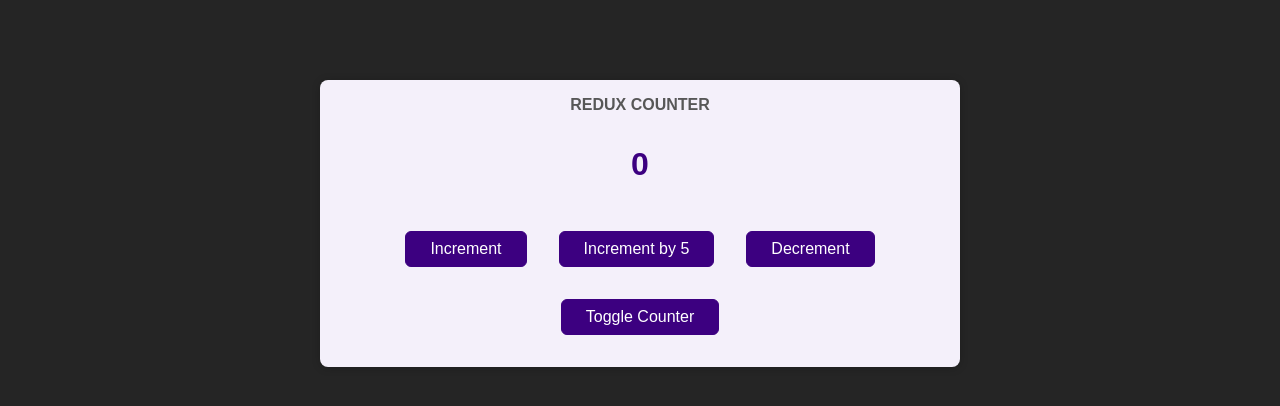
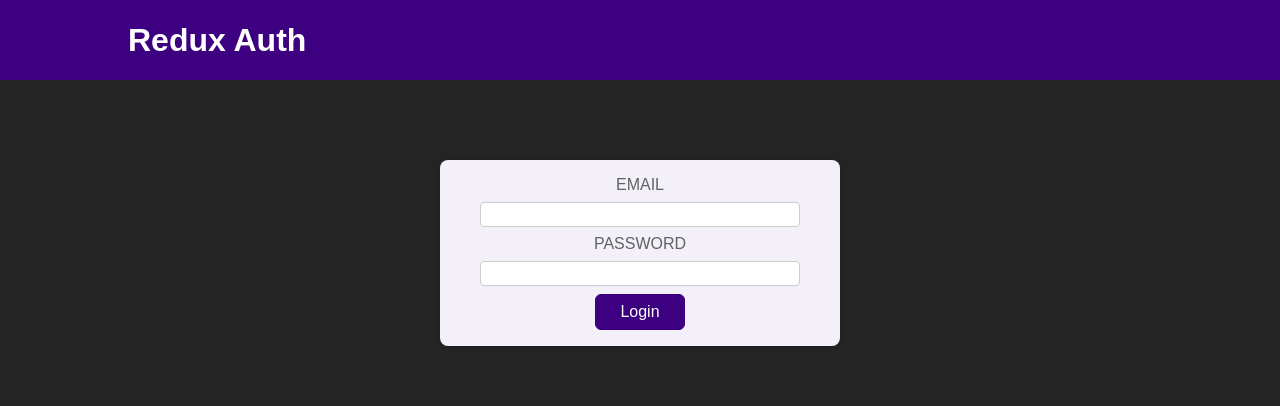
Before and after one commit to minhquangkid/React_new, a React (Create React App) app: page / in a window 1280 px wide. Shown: the top 406 px of the page. Built offline with nearby package versions, Linux system fonts and the light colour scheme.

Commit message:
xong lab16.10

```diff
--- a/package.json
+++ b/package.json
@@ -3,6 +3,7 @@
   "version": "0.1.0",
   "private": true,
   "dependencies": {
+    "@reduxjs/toolkit": "^1.8.5",
     "@testing-library/jest-dom": "^5.11.9",
     "@testing-library/react": "^11.2.5",
     "@testing-library/user-event": "^12.6.3",
--- a/src/App.js
+++ b/src/App.js
@@ -1,10 +1,25 @@
+import { Fragment } from "react";
 import Counter from "./components/Counter";
+import Headers from "./components/Header";
+import Auth from "./components/Auth";
+import { useSelector } from "react-redux";
+import UserProfile from "./components/UserProfile";
 // nhập npm install
 
 // tiếp theo nhập npm install redux react-redux (vì redux nó được dùng ko chỉ trong react mà còn ở các ngôn ngữ khác nên ở đây ta chỉ cài cho react, vì vậy phải thêm vô react-redux)
 
+//npm install @reduxjs/toolkit để cài toolkit
 function App() {
-  return <Counter />;
+  const isAuth = useSelector((state) => state.auth.isAuthenticated);
+
+  return (
+    <Fragment>
+      <Headers />
+      {!isAuth && <Auth />}
+      {isAuth && <UserProfile />}
+      {isAuth && <Counter />}
+    </Fragment>
+  );
 }
 
 export default App;
--- a/src/components/Auth.js
+++ b/src/components/Auth.js
@@ -1,17 +1,56 @@
-import classes from './Auth.module.css';
+import classes from "./Auth.module.css";
+import { useDispatch } from "react-redux";
+import { authActions } from "../store/auth";
+import { useState } from "react";
 
 const Auth = () => {
+  const [emailValid, setEmailValid] = useState(false);
+  const [passValid, setPassValid] = useState(false);
+
+  const emailHandle = (e) => {
+    // console.log(e.target.value);
+    if (e.target.value.includes("@")) {
+      // console.log(e.target.value);
+      setEmailValid(true);
+    } else {
+      // console.log(e.target.value);
+      setEmailValid(false);
+    }
+  };
+
+  const passHandle = (e) => {
+    // console.log(e.target.value);
+    if (e.target.value.length !== 0) {
+      // console.log(e.target.value);
+      setPassValid(true);
+    } else {
+      // console.log(e.target.value);
+
+      setPassValid(false);
+    }
+  };
+
+  const dispatch = useDispatch();
+
+  const loginHandler = (event) => {
+    event.preventDefault();
+
+    if (emailValid && passValid) {
+      dispatch(authActions.login());
+    } else return;
+  };
+
   return (
     <main className={classes.auth}>
       <section>
-        <form>
+        <form onSubmit={loginHandler}>
           <div className={classes.control}>
-            <label htmlFor='email'>Email</label>
-            <input type='email' id='email' />
+            <label htmlFor="email">Email</label>
+            <input type="email" id="email" onChange={emailHandle} />
           </div>
           <div className={classes.control}>
-            <label htmlFor='password'>Password</label>
-            <input type='password' id='password' />
+            <label htmlFor="password">Password</label>
+            <input type="password" id="password" onChange={passHandle} />
           </div>
           <button>Login</button>
         </form>
--- a/src/components/Counter.js
+++ b/src/components/Counter.js
@@ -4,31 +4,34 @@
 // cái nào có chữ use là hook thì dùng cho function component, còn connect thì dùng cho cả function lẫn class đều dc nhưng dùng cho class tốt hơn
 
 import { Component } from "react";
+import { counterActions } from "../store/counter";
 
 const Counter = () => {
   const dispatch = useDispatch();
   // useDispatch là hàm gửi đi hành động trong redux
-  const counter = useSelector((state) => state.counter);
-  const show = useSelector((state) => state.showCounter);
+  const counter = useSelector((state) => state.counter.counter);
+  //
+  const show = useSelector((state) => state.counter.showCounter);
   // useSelector dùng để lấy state từ store ra sài
   // useSelector đã tích hợp sẵn subscription, nên component Counter sẽ được cập nhật tự động, và nhận được counter mới nhất bất cứ khi nào dữ liệu đó thay đổi trong Redux store
   // Những thay đổi đối với Redux store sẽ khiến cho component này chạy lại
 
   const IncrementHandler = () => {
-    dispatch({ type: "increment" });
+    dispatch(counterActions.increment());
   };
 
   const increaseHandler = () => {
-    dispatch({ type: "increase", amount: 5 });
+    dispatch(counterActions.increase(10));
   };
+  // truyền giá trị bổ sung thêm là 10 vào
   // thuộc tính bổ sung thêm như amount ta gọi là payload
 
   const DecrementHandler = () => {
-    dispatch({ type: "decrement" });
+    dispatch(counterActions.decrement());
   };
 
   const toggleCounterHandler = () => {
-    dispatch({ type: "toggle" });
+    dispatch(counterActions.toggleCounter());
   };
 
   return (
@@ -37,7 +40,7 @@
       {show && <div className={classes.value}>{counter}</div>}
       <div>
         <button onClick={IncrementHandler}>Increment</button>
-        <button onClick={increaseHandler}>Increment by 5</button>
+        <button onClick={increaseHandler}>Increment by 10</button>
         <button onClick={DecrementHandler}>Decrement</button>
       </div>
       <button onClick={toggleCounterHandler}>Toggle Counter</button>
--- a/src/components/Header.js
+++ b/src/components/Header.js
@@ -1,22 +1,34 @@
-import classes from './Header.module.css';
+import classes from "./Header.module.css";
+import { useSelector, useDispatch } from "react-redux";
+import { authActions } from "../store/auth";
 
 const Header = () => {
+  const dispatch = useDispatch();
+
+  const isAuth = useSelector((state) => state.auth.isAuthenticated);
+
+  const logoutHandler = () => {
+    dispatch(authActions.logout());
+  };
+
   return (
     <header className={classes.header}>
       <h1>Redux Auth</h1>
+      {isAuth && (
         <nav>
           <ul>
             <li>
-            <a href='/'>My Products</a>
+              <a href="/">My Products</a>
             </li>
             <li>
-            <a href='/'>My Sales</a>
+              <a href="/">My Sales</a>
             </li>
             <li>
-            <button>Logout</button>
+              <button onClick={logoutHandler}>Logout</button>
             </li>
           </ul>
         </nav>
+      )}
     </header>
   );
 };
--- /dev/null
+++ b/src/store/auth.js
@@ -0,0 +1,20 @@
+import { createSlice } from "@reduxjs/toolkit";
+
+const initialAuthState = {
+  isAuthenticated: false,
+};
+const authSlice = createSlice({
+  name: "authentication",
+  initialState: initialAuthState,
+  reducers: {
+    login(state) {
+      state.isAuthenticated = true;
+    },
+    logout(state) {
+      state.isAuthenticated = false;
+    },
+  },
+});
+
+export default authSlice.reducer;
+export const authActions = authSlice.actions;
--- /dev/null
+++ b/src/store/counter.js
@@ -0,0 +1,29 @@
+import { createSlice } from "@reduxjs/toolkit";
+
+const initialStateCounterState = { counter: 0, showCounter: true };
+
+const counterSlice = createSlice({
+  name: "counter",
+  initialState: initialStateCounterState,
+  reducers: {
+    increment(state) {
+      state.counter++;
+      // nếu trong redux bình thường thì ta ko được phép dùng như vậy, nhưng trong toolkit có 1 gói tên là imgur giúp ta gỡ bỏ được vấn đề này và sài bình thường, giúp cho ko phải return về 1 state mới mà chỉ cần nhập phần bị thay đổi
+    },
+    decrement(state) {
+      state.counter--;
+    },
+    increase(state, action) {
+      state.counter = state.counter + action.payload;
+    },
+    // payload là thuộc tính cố định có sẵn trong toolkit, ko được tự đặt tên khác
+    toggleCounter(state) {
+      state.showCounter = !state.showCounter;
+    },
+  },
+});
+// dùng reducers để tạo các hàm trong trong creatSlice sẽ tránh được việc dùng if hoặc switch case quá nhiều trong redux
+
+export default counterSlice.reducer;
+export const counterActions = counterSlice.actions;
+// toolkit sẽ tự động tạo các actions tương ứng với các hàm đã tạo trong counterSlice
--- a/src/store/index.js
+++ b/src/store/index.js
@@ -1,47 +1,22 @@
 // có thể import toàn bộ redux bằng lệnh import redux from 'redux'
-import { createStore } from "redux";
-const innitialState = { counter: 0, showCounter: true };
-const counterReducer = (state = innitialState, action) => {
-  if (action.type === "increment") {
-    return {
-      counter: state.counter + 1,
-      showCounter: state.showCounter,
-    };
-    // phải luôn luôn trả về giá trị state mới (dùng return) chứ ko được phép dùng kiểu tự tăng state.counter++ (thao tác trực tiếp với nó)
-    /* ko bao giờ được phép làm như sau :
-    if (action.type === "increment") { state.counter++
-    return {
-      counter: state.counter,
-      showCounter: state.showCounter,
-    };
 
-    mặc dù kết quả vẫn ra đúng nhưng nó vi phạm qui tắc về bộ nhớ, sẽ dễ bị sai trong các trường hợp khác
-    -tham khảo :https://academind.com/tutorials/reference-vs-primitive-values
-    */
-  }
-  if (action.type === "decrement") {
-    return {
-      counter: state.counter - 1,
-      showCounter: state.showCounter,
-    };
-  }
+import { createSlice, configureStore } from "@reduxjs/toolkit";
+import counterReducer from "./counter";
+import authReducer from "./auth";
+// const store = configureStore({
+//   reducer: counterSlice.reducer,
+// });
+// vì chỉ có 1 reducer nên ta làm như vầy, nếu có nhiều reducer thì ta làm như dưới
 
-  if (action.type === "increase") {
-    return {
-      counter: state.counter + action.amount,
-      showCounter: state.showCounter,
-    };
-  }
-  if (action.type === "toggle") {
-    return {
-      showCounter: !state.showCounter,
-      counter: state.counter,
-    };
-  }
-  return state;
-};
+const store = configureStore({
+  reducer: {
+    counter: counterReducer,
+    auth: authReducer,
+  },
+});
 
-const store = createStore(counterReducer);
+// combineReducers trong redux có tác dụng combine tất cả reducer lại thành 1 cái duy nhất và truyền vào createStore
+// configureStore cũng bao gồm tính năng của combineReducers
 
 export default store;
 // đây ko phải là component, mà là nơi lưu trữ của redux
```
Also changed, not shown: 1 other file (tests, documents, lock files or other folders). Lines whose indentation alone changed are shown as unchanged.
